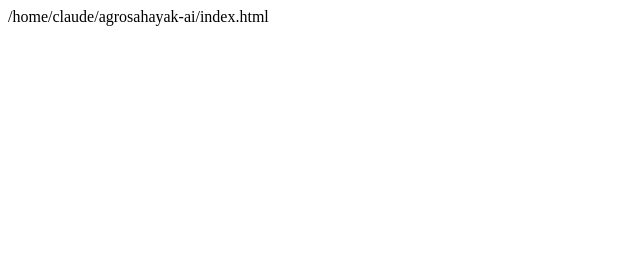
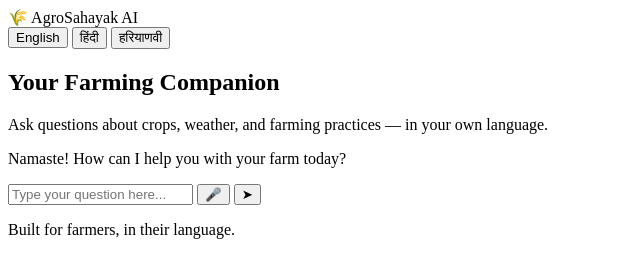
Before and after one commit to Ssatyamsingh2/agrosahayak-ai, a plain HTML site: page index.html in a window 1280 px wide. Shown: the whole page, without its empty margins (0-640 px from the left). Drawn offline with Linux system fonts and the light colour scheme.

Commit message:
Add index.html: main page structure

```diff
--- a/index.html
+++ b/index.html
@@ -1 +1,54 @@
-/home/claude/agrosahayak-ai/index.html
+<!DOCTYPE html>
+<html lang="en">
+<head>
+  <meta charset="UTF-8" />
+  <meta name="viewport" content="width=device-width, initial-scale=1.0" />
+  <title>AgroSahayak AI — Farming Assistant</title>
+  <link rel="stylesheet" href="css/style.css" />
+</head>
+<body>
+  <header class="app-header">
+    <div class="logo">🌾 <span>AgroSahayak AI</span></div>
+    <nav class="lang-switcher" aria-label="Language selector">
+      <button class="lang-btn active" data-lang="en">English</button>
+      <button class="lang-btn" data-lang="hi">हिंदी</button>
+      <button class="lang-btn" data-lang="hry">हरियाणवी</button>
+    </nav>
+  </header>
+
+  <main class="container">
+    <section class="hero">
+      <h1 data-i18n="hero_title">Your Farming Companion</h1>
+      <p data-i18n="hero_subtitle">Ask questions about crops, weather, and farming practices — in your own language.</p>
+    </section>
+
+    <section class="chat-panel" aria-label="Farming assistant chat">
+      <div id="chat-window" class="chat-window">
+        <div class="message bot">
+          <p data-i18n="welcome_msg">Namaste! How can I help you with your farm today?</p>
+        </div>
+      </div>
+
+      <form id="chat-form" class="chat-input-row">
+        <input
+          type="text"
+          id="chat-input"
+          data-i18n-placeholder="input_placeholder"
+          placeholder="Type your question here..."
+          autocomplete="off"
+        />
+        <button type="button" id="mic-btn" class="icon-btn" aria-label="Speak your question">🎤</button>
+        <button type="submit" class="icon-btn primary" aria-label="Send">➤</button>
+      </form>
+    </section>
+  </main>
+
+  <footer class="app-footer">
+    <p data-i18n="footer_text">Built for farmers, in their language.</p>
+  </footer>
+
+  <script src="js/i18n.js"></script>
+  <script src="js/tts.js"></script>
+  <script src="js/app.js"></script>
+</body>
+</html>
```
